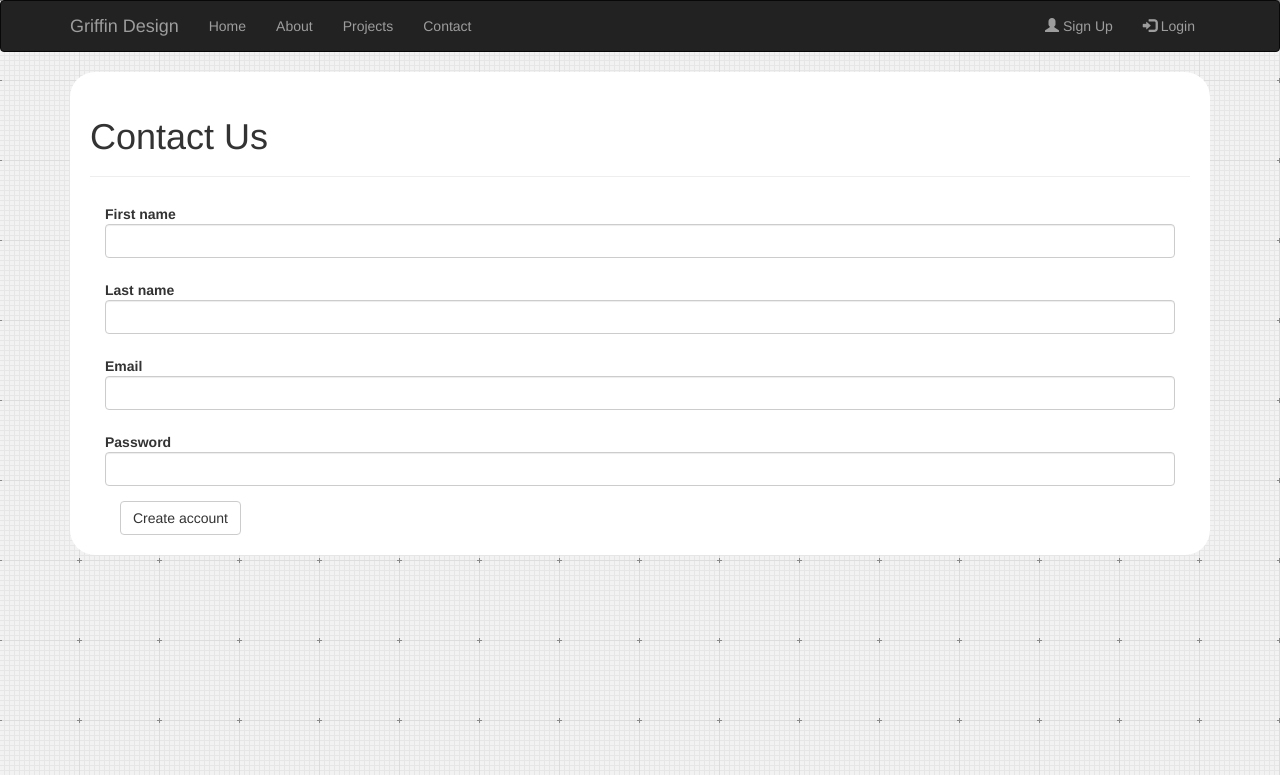
After one commit to MrTidbury/205CDE-Coursework, a Flask app: page /signup in a window 1280 px wide. The commit adds this page. Shown: the top 775 px of the page. Run offline with Flask 2, Linux system fonts and the light colour scheme; some libraries are stand-ins or nearby versions.

Commit message:
Added a sign up page and a custom profile page, sign in system is now operational

```diff
--- a/forms.py
+++ b/forms.py
@@ -1,6 +1,7 @@
 from flask.ext.wtf import Form
-from wtforms import TextField, IntegerField, StringField, SelectField, DateField, TextAreaField, SubmitField, BooleanField, validators
+from wtforms import TextField, IntegerField, StringField, SelectField, DateField, TextAreaField, SubmitField, BooleanField, validators, ValidationError, PasswordField
 from wtforms.validators import Required, DataRequired, ValidationError
+from models import db, User
 
 class ContactForm(Form):
     name = TextField("Name", [validators.Required(" Please enter your name")])
@@ -8,3 +9,24 @@ class ContactForm(Form):
     subject = TextField("Subject", [validators.Required(" Please enter a subject")])
     message = TextAreaField("Message", [validators.Required(" What? No message?")])
     submit = SubmitField("Send", [validators.Required()])
+
+class SignupForm(Form):
+    firstname = TextField("First name",  [validators.Required("Please provide your first name.")])
+    lastname = TextField("Last name",  [validators.Required("Please provide your last name.")])
+    email = TextField("Email",  [validators.Required("Please provide your email address."), validators.Email("Please enter your email address.")])
+    password = PasswordField('Password', [validators.Required("Please provide a password.")])
+    submit = SubmitField("Create account")
+
+    def __init__(self,*args, **kwargs):
+        Form.__init__(self, *args, **kwargs)
+
+    def validate(self):
+        if not Form.validate(self):
+            return False
+
+        user = User.query.filter_by(email = self.email.data.lower()).first()
+        if user:
+            self.email.errors.append("That email address is already in use, please try to login")
+            return False
+        else:
+            return True
--- a/routes.py
+++ b/main.py
@@ -4,9 +4,11 @@ from flask import *
 from flask_bootstrap import Bootstrap
 import flask_bootstrap
 from flask_mail import Mail, Message
-from forms import ContactForm
+from forms import ContactForm, SignupForm
+from models import db, User
 app = Flask(__name__)
 bootstrap = Bootstrap(app)
+app.config['SQLALCHEMY_DATABASE_URI'] = 'mysql://root:email001@localhost/main'
 app.config.update(
 	DEBUG=True,
 	#EMAIL SETTINGS
@@ -14,9 +16,11 @@ app.config.update(
 	MAIL_PORT=26,
 	MAIL_USE_SSL=False,
 	MAIL_USERNAME = 'griffindesign@tidbury.xyz',
-	MAIL_PASSWORD = 'email001'
+	MAIL_PASSWORD = 'email001',
+	SQLALCHEMY_TRACK_MODIFICATIONS = False
 	)
 mail=Mail(app)
+db.init_app(app)
 app.secret_key= '1234thisisasecurestringihope1234'
 
 @app.route('/')
@@ -30,8 +34,8 @@ def about():
 @app.route('/projects')
 def projects():
     return render_template('basic.html', name="PROJECTS")
+
 @app.route('/contact', methods=['GET', 'POST'])
-
 def contact():
     form=ContactForm()
     if request.method == 'POST':
@@ -56,6 +60,35 @@ def contact():
 def page_not_found(e):
     return render_template('basic.html',name="Oh,dear this page doesnt exist"), 404
 
+@app.route('/signup', methods=['GET', 'POST'])
+def signup():
+  form = SignupForm()
+  if request.method == 'POST':
+    if form.validate() == False:
+      return render_template('signup.html', form=form)
+    else:
+      newuser = User(form.firstname.data, form.lastname.data, form.email.data, form.password.data)
+      db.session.add(newuser)
+      db.session.commit()
+      session['email'] = newuser.email
+      return redirect(url_for('profile'))
+
+  elif request.method == 'GET':
+    return render_template('signup.html', form=form)
+
+@app.route('/profile')
+def profile():
+
+  if 'email' not in session:
+    return redirect(url_for('signin'))
+
+  user = User.query.filter_by(email = session['email']).first()
+
+  if user is None:
+    return redirect(url_for('signin'))
+  else:
+    return render_template('profile.html')
+
 if __name__ == '__main__':
     port = int(os.getenv('PORT', 8080))
     host = os.getenv('IP', '0.0.0.0')
--- a/templates/basic.html
+++ b/templates/basic.html
@@ -23,8 +23,8 @@
 
             </ul>
             <ul class="nav navbar-nav navbar-right">
-              <li><a href="#"><span class="glyphicon glyphicon-user"></span> Sign Up</a></li>
-              <li><a href="#"><span class="glyphicon glyphicon-log-in"></span> Login</a></li>
+              <li><a href="/signup"><span class="glyphicon glyphicon-user"></span> Sign Up</a></li>
+              <li><a href="/signin"><span class="glyphicon glyphicon-log-in"></span> Login</a></li>
             </ul>
         </div>
     </div>
--- a/templates/basic.txt
+++ /dev/null
@@ -1 +0,0 @@
-hello i guess
--- /dev/null
+++ b/templates/signup.html
@@ -0,0 +1,12 @@
+{% extends "basic.html" %}
+{% import "bootstrap/wtf.html" as wtf %}
+{% block heading %}
+Contact Us
+{% endblock %}
+{% block page_content %}
+<div id="contentdiv">
+    <form class="form form-horizontal" action="{{ url_for('signup') }}" method=post>
+        {{ wtf.quick_form(form) }}
+    </form>
+</div>
+{% endblock %}
```
Also changed, not shown: models.py (added, +24 -0 lines), templates/profile.html (added, +12 -0 lines), 1 other file.
